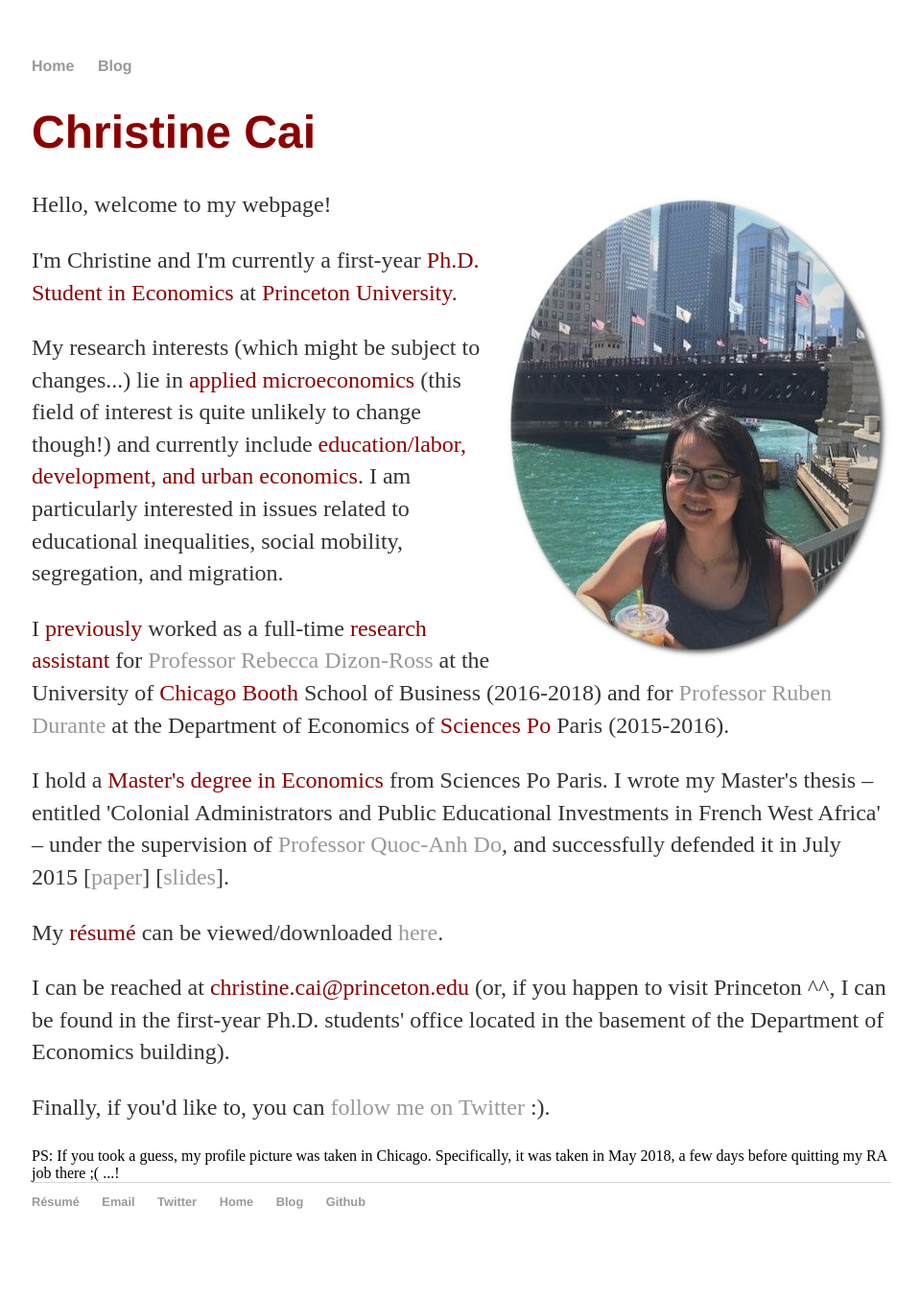
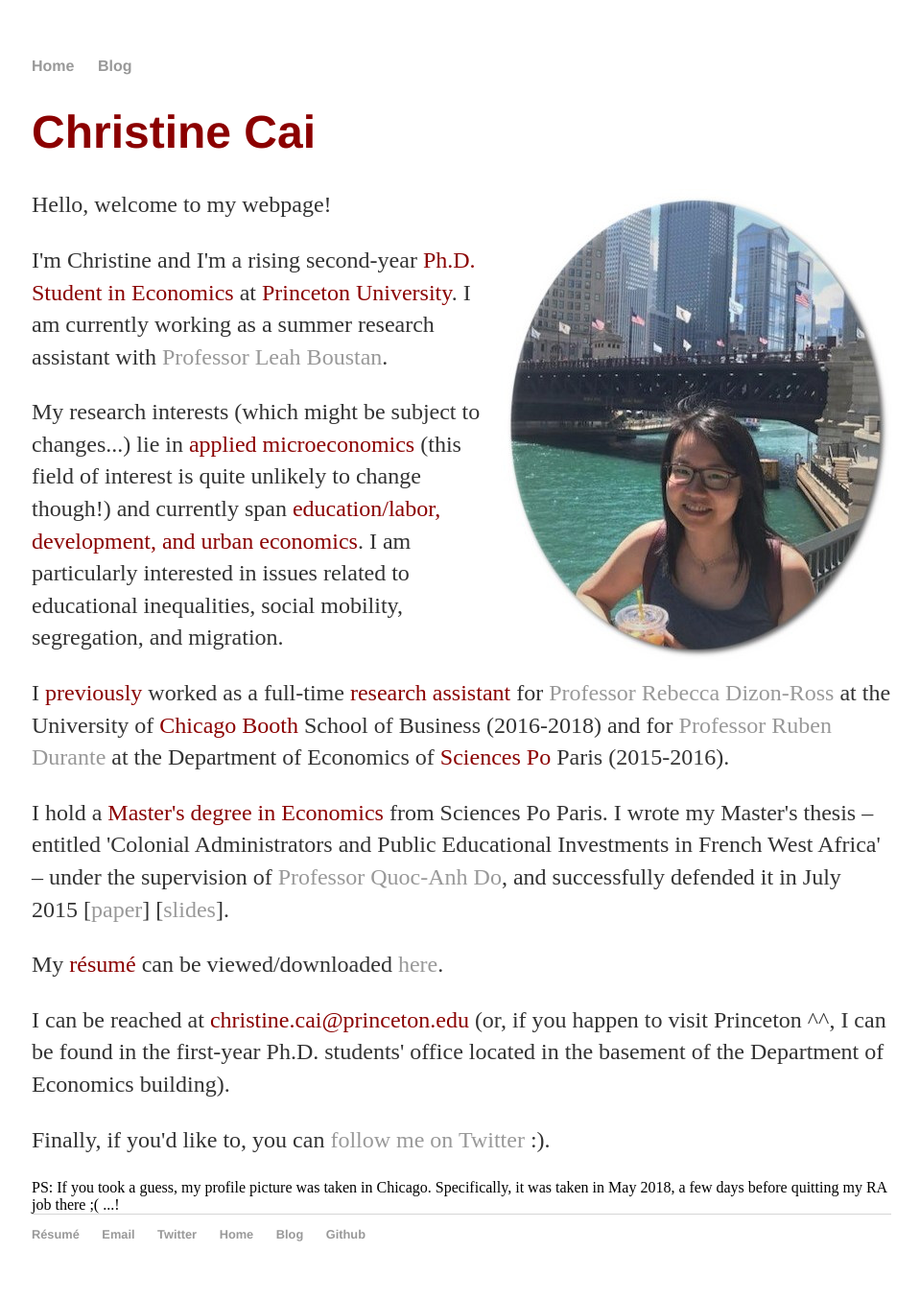
Before and after one commit to christinecai/christinecai.github.io, a Jekyll site: the page built from index.html, in a window 1280 px wide. Shown: the whole page at 96% size, without its empty margins (159-1118 px from the left). Built offline with Jekyll 4.4.1, drawn with Linux system fonts in a browser that asks for light colours; before the commit the page ends 1320 px from its top, so only the background shows below that.

Commit message:
Update index.html

```diff
--- a/index.html
+++ b/index.html
@@ -13,10 +13,10 @@ title: Christine Cai
 
 		<p>Hello, welcome to my webpage!</p>
 
-	<p>I'm Christine and I'm currently a first-year <font color="darkred">Ph.D. Student in Economics</font> at <font color="darkred">Princeton University</font>.</p>
+	<p>I'm Christine and I'm a rising second-year <font color="darkred">Ph.D. Student in Economics</font> at <font color="darkred">Princeton University</font>. I am currently working as a summer research assistant with <a href="https://scholar.princeton.edu/lboustan/home">Professor Leah Boustan</a>.</p>
 
 		<p>My research interests (which might be subject to changes...) lie in <font color="darkred">applied microeconomics</font> (this field of interest is quite unlikely to change though!)
-			and currently include <font color="darkred">education/labor, development, and urban economics</font>.
+			and currently span <font color="darkred">education/labor, development, and urban economics</font>.
 			I am particularly interested in issues related to educational inequalities, social mobility, segregation, and migration.</p>
 
 <p>I <font color="darkred">previously</font> worked as a full-time <font color="darkred">research assistant</font> for
```
